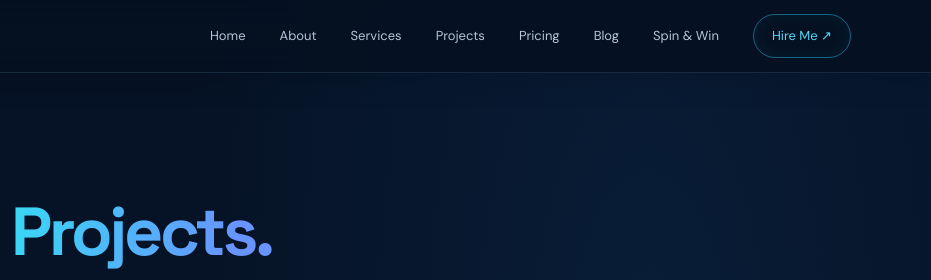
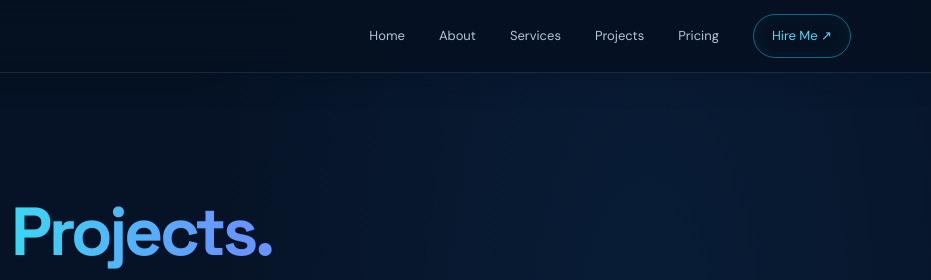
Before and after one commit to itxhamza151-cloud/hamza-dev, a plain HTML site: page projects.html in a window 1280 px wide. Shown: the top 280 px of the page, 349-1280 px from the left. Drawn offline with Linux system fonts and the light colour scheme.

Commit message:
Remove AI-added Blog and Spin links

```diff
--- a/projects.html
+++ b/projects.html
@@ -12,7 +12,7 @@
 <header class="site-header"><nav class="nav container">
 <a class="brand" href="index.html"><img src="file_00000000063481f89736d1b24f86094d.png" alt="Hamza Dev logo"><span>Hamza<span class="brand-accent">Dev</span><i>.</i></span></a>
 
-<div class="nav-links"><a href="index.html">Home</a><a href="about.html">About</a><a href="services.html">Services</a><a href="projects.html" aria-current="page">Projects</a><a href="pricing.html">Pricing</a><a href="blog.html">Blog</a><a href="spin-win.html">Spin &amp; Win</a><a class="nav-contact" href="hire-me.html">Hire Me ↗</a></div>
+<div class="nav-links"><a href="index.html">Home</a><a href="about.html">About</a><a href="services.html">Services</a><a href="projects.html" aria-current="page">Projects</a><a href="pricing.html">Pricing</a><a class="nav-contact" href="hire-me.html">Hire Me ↗</a></div>
 </nav></header>
 <main>
 <section class="page-intro container"><p class="eyebrow">MY PORTFOLIO</p><h1>Featured <span class="gradient">Projects.</span></h1><p class="hero-lead">Explore selected website concepts and front-end work. Filter by category to find the right project.</p></section>
```
